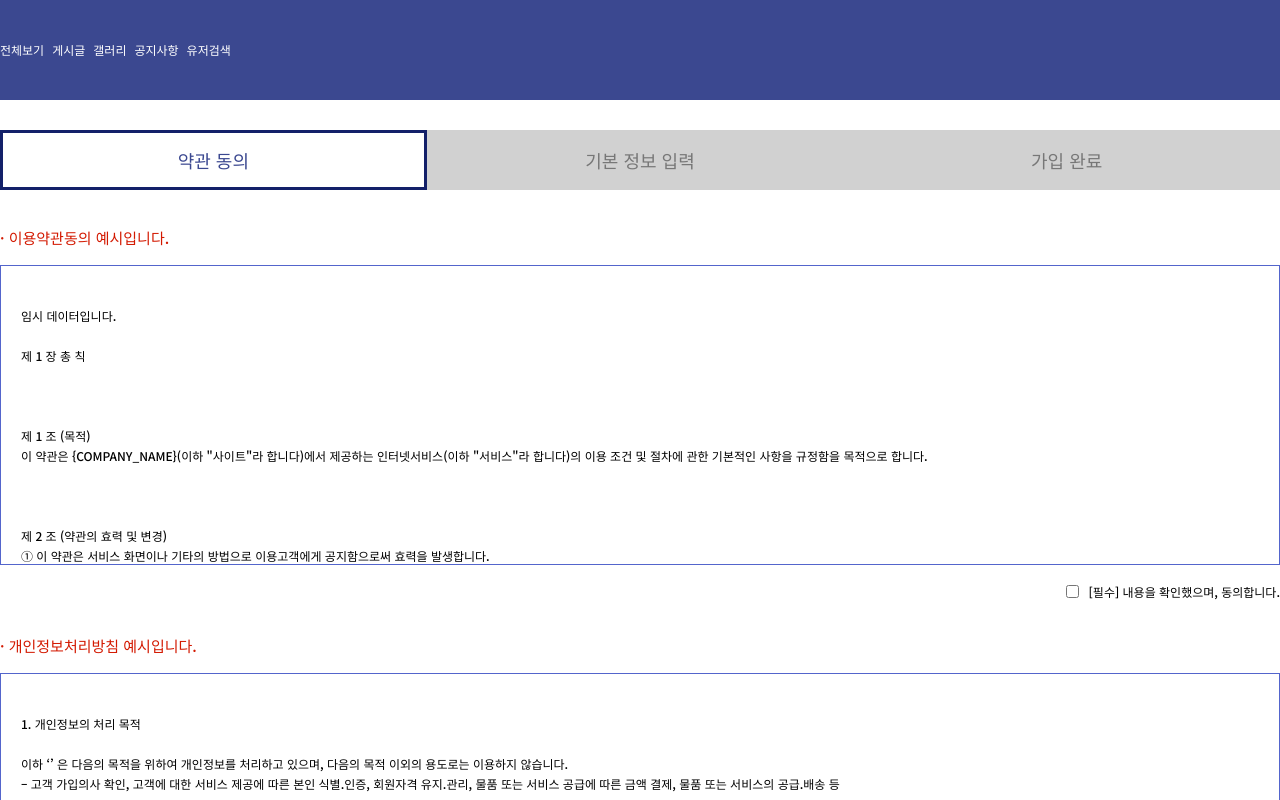
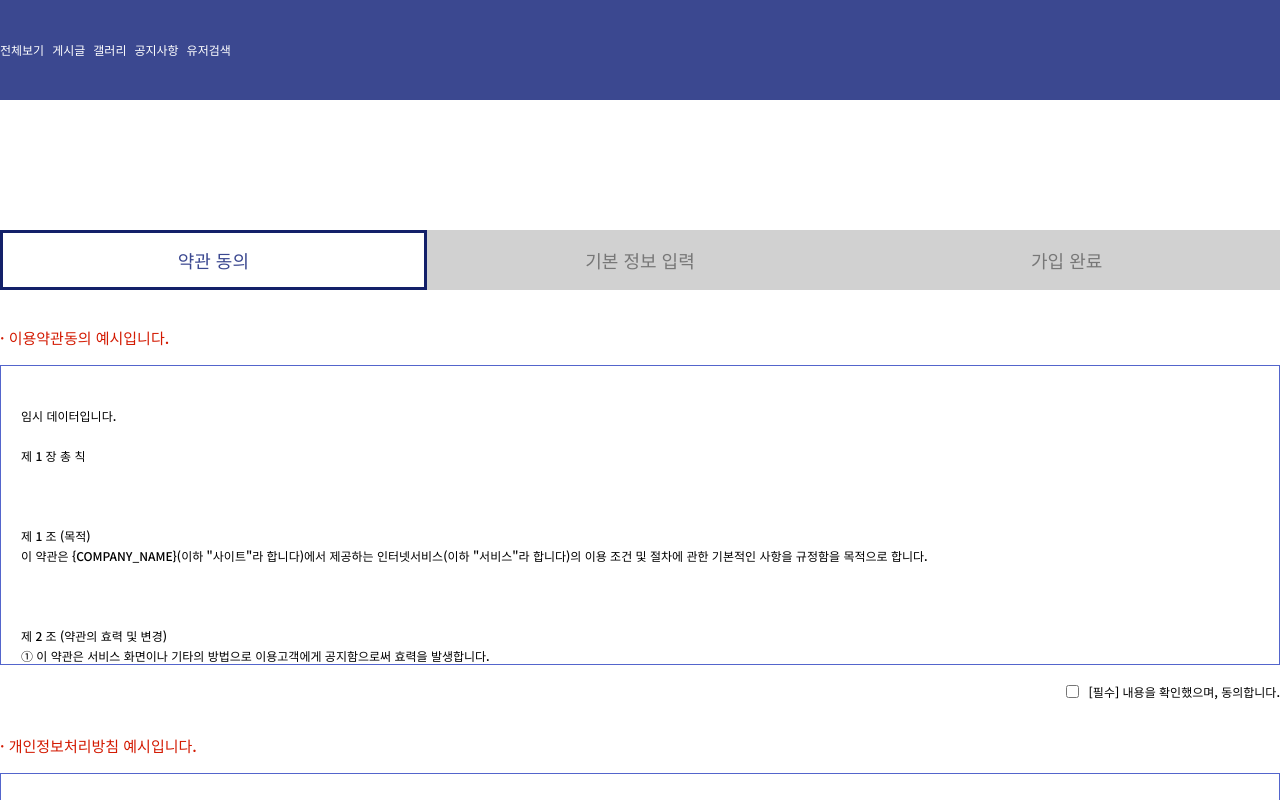
Before and after one commit to choigirang/phenomenon-community, a Next.js app in the folder frontend/: page /signup in a window 1280 px wide. Shown: the top 800 px of the page. Built offline with nearby package versions, Linux system fonts and the light colour scheme; a web font is replaced by a local one.

Commit message:
chore: 공통 스타일을 위한 Container로 감싸주기

```diff
--- a/frontend/pages/signup/complete.tsx
+++ b/frontend/pages/signup/complete.tsx
@@ -26,6 +26,7 @@ export default function complete() {
 
 const Container = styled.div`
   min-height: 300px;
+
   display: flex;
   flex-direction: column;
   align-items: center;
--- a/frontend/pages/signup/index.tsx
+++ b/frontend/pages/signup/index.tsx
@@ -57,6 +57,7 @@ export default function index() {
       {/* 상단 */}
       <SignHeader />
       {/* 진행 단계 */}
+      <Container>
         <SignProgress />
         {/* 회원가입 */}
         <Bottom>
@@ -82,9 +83,14 @@ export default function index() {
             </button>
           </NextPage>
         </Bottom>
+      </Container>
     </>
   );
 }
+
+const Container = styled.div`
+  margin-top: 100px;
+`;
 
 // 회원가입 부분
 const ServiceAgree = styled.div`
```
Lines whose indentation alone changed are shown as unchanged.
